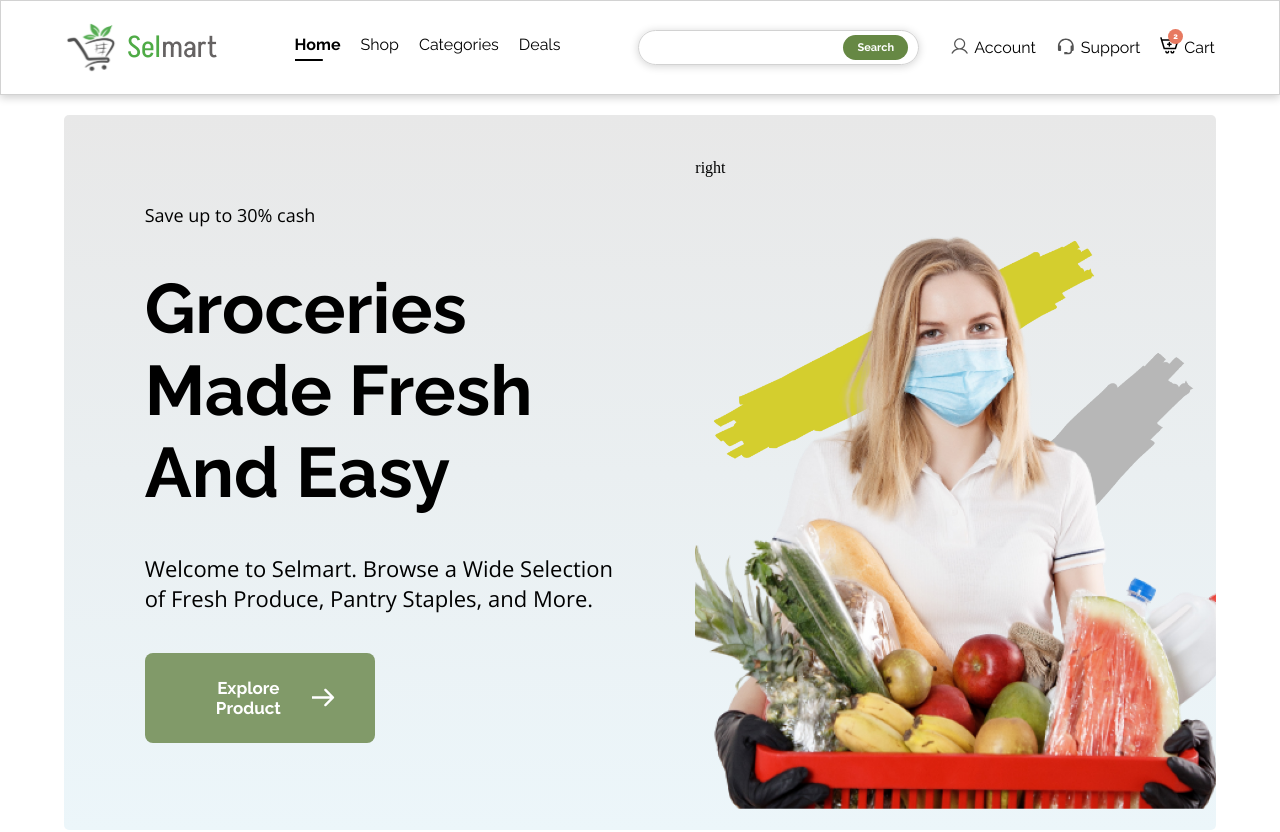
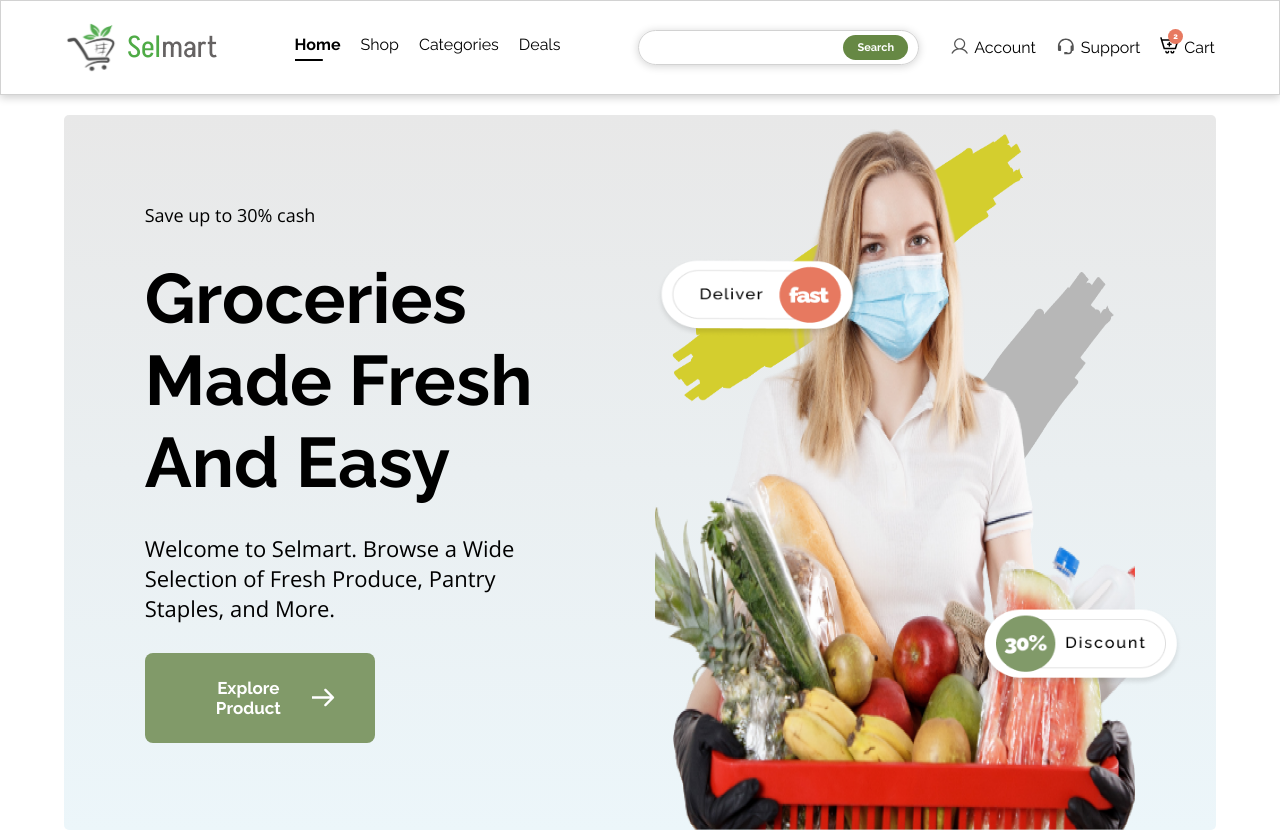
Before and after one commit to mambachristophersteven/selmart-copy, a React (Vite) app: page / in a window 1280 px wide. Shown: the top 832 px of the page. Built offline with nearby package versions, Linux system fonts and the light colour scheme.

Commit message:
finished home frame styling

```diff
--- a/src/Pages/Home/Home.jsx
+++ b/src/Pages/Home/Home.jsx
@@ -1,5 +1,7 @@
 import MainButton from '../../Components/MainButton/MainButton'
 import styles from './Home.module.css'
+import point1 from '../../assets/point1.png'
+import point2 from '../../assets/point2.png'
 
 const Home = () => {
   return (
@@ -13,7 +15,8 @@ const Home = () => {
           </div>
           <div className={styles.right}>
             <div className="right_content">
-              <p>right</p>
+              <img src={point1} className={styles.point1} alt="" />
+              <img src={point2} className={styles.point2} alt="" />
             </div>
           </div>
         </div>
--- a/src/Pages/Home/Home.module.css
+++ b/src/Pages/Home/Home.module.css
@@ -14,6 +14,7 @@
     justify-content: space-between;
     gap: 30px;
     height: 715px;
+    padding: 0 7%;
     border-radius: 5px;
     /* padding: 20px 100px; */
     background: linear-gradient(rgba(232, 232, 232, 1),rgba(236, 246, 250, 1));
@@ -25,9 +26,8 @@
     flex-direction: column;
     align-items: flex-start;
     justify-content: center;
-    gap: 40px;
+    gap: 30px;
     height: 100%;
-    padding-left: 7%;
 }
 
 .home_frame .left .save_cash{
@@ -54,7 +54,26 @@
     height: 100%;
     background-image: url(../../assets/home-frame-image.png);
     background-position: center;
-    background-size: contain;
+    background-size: 100% 100%;
     background-repeat: no-repeat;
-    margin-top: 88px;
+    /* margin-top: 88px; */
+    position: relative;
+    padding-top: 20px;
 }
+
+.home_frame .right img{
+    width: 205px;
+    height: 80px;
+}
+
+.point2{
+    position: absolute;
+    right: -10%;
+    bottom: 20%;
+}
+
+.point1{
+    position: absolute;
+    left: 0;
+    top: 20%;
+}
```
Also changed, not shown: src/assets/point1.png (added), src/assets/point2.png (added).
